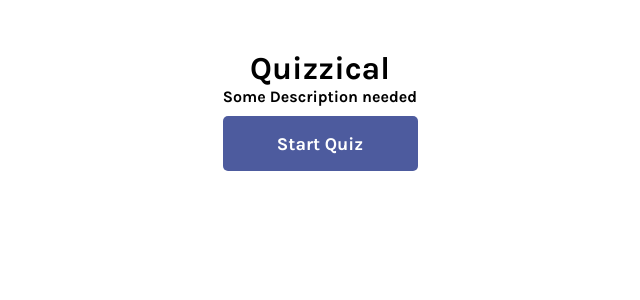
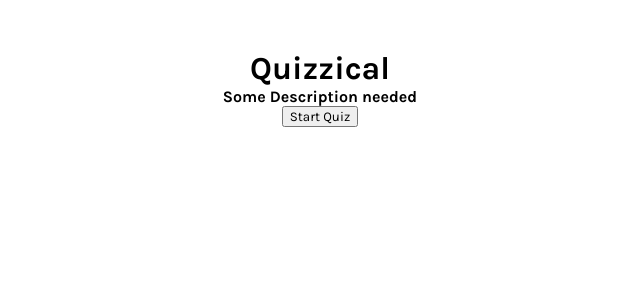
Before and after one commit to motari054/quizzical, a React (Vite) app in the folder quiz/: page / in a window 1280 px wide. Shown: the top 300 px of the page, without its empty margins (320-960 px from the left). Built offline with nearby package versions, Linux system fonts and the light colour scheme.

Commit message:
routing for home and questions page

```diff
--- a/quiz/src/index.css
+++ b/quiz/src/index.css
@@ -61,14 +61,16 @@
   justify-content: center;
   margin: 50px;
 }
-.home--page > button{
+.start-quiz-button{
+  background-color: #4D5B9E;
+  width: 195px;
+  height: 50px;
   color: white;
-  background-color: #4D5B9E;
-  border: none;
-  width: 195px;
-  height: 55px;
   border-radius: 5px;
+  text-align: center;
+  align-items: center;
+  display: flex;
+  justify-content: center;
+  text-decoration: none;
   margin-top: 10px;
-  font-size: large;
-  font-weight: 700;
 }
```
